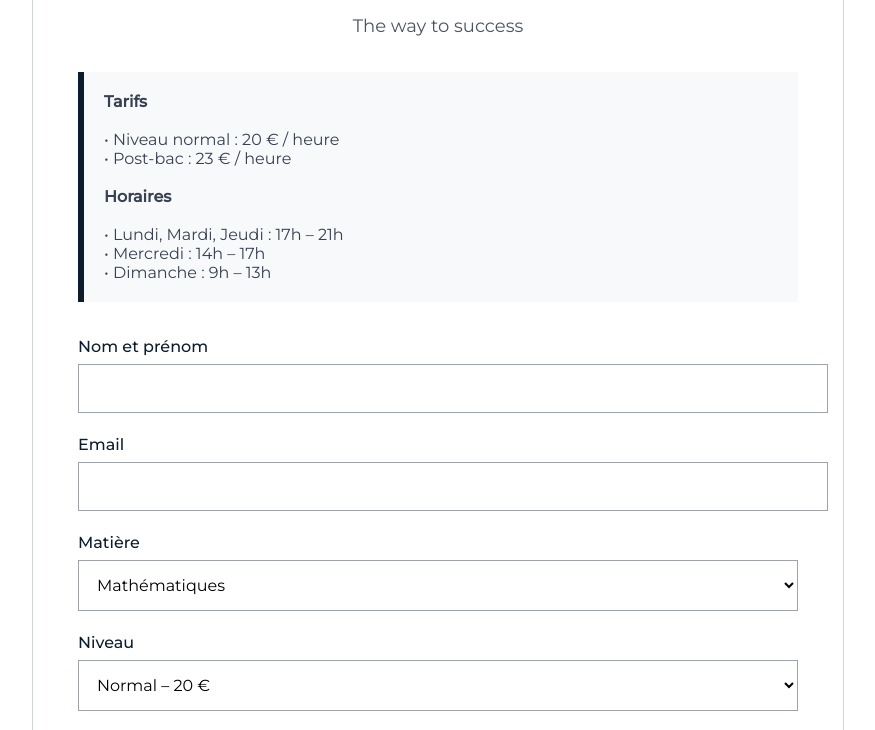
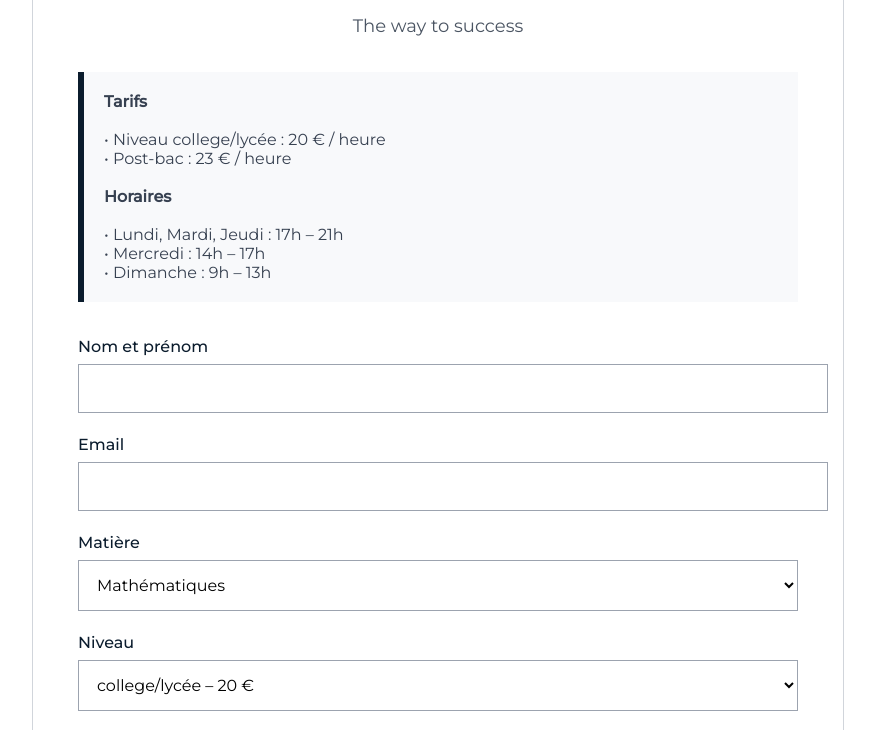
Before and after one commit to J-cour/j-Cour, a plain HTML site: page index.html in a window 1280 px wide. Shown: the part 206-936 px from the top of the page, without its empty margins (202-1077 px from the left). Drawn offline with Linux system fonts and the light colour scheme.

Commit message:
Update pricing levels in index.html

```diff
--- a/index.html
+++ b/index.html
@@ -109,7 +109,7 @@
 
     <div class="info">
         <strong>Tarifs</strong><br><br>
-        • Niveau normal : 20 € / heure<br>
+        • Niveau college/lycée : 20 € / heure<br>
         • Post-bac : 23 € / heure<br><br>
 
         <strong>Horaires</strong><br><br>
@@ -134,7 +134,7 @@
 
         <label>Niveau</label>
         <select name="Niveau">
-            <option>Normal – 20 €</option>
+            <option>college/lycée – 20 €</option>
             <option>Post-bac – 23 €</option>
         </select>
 
```
